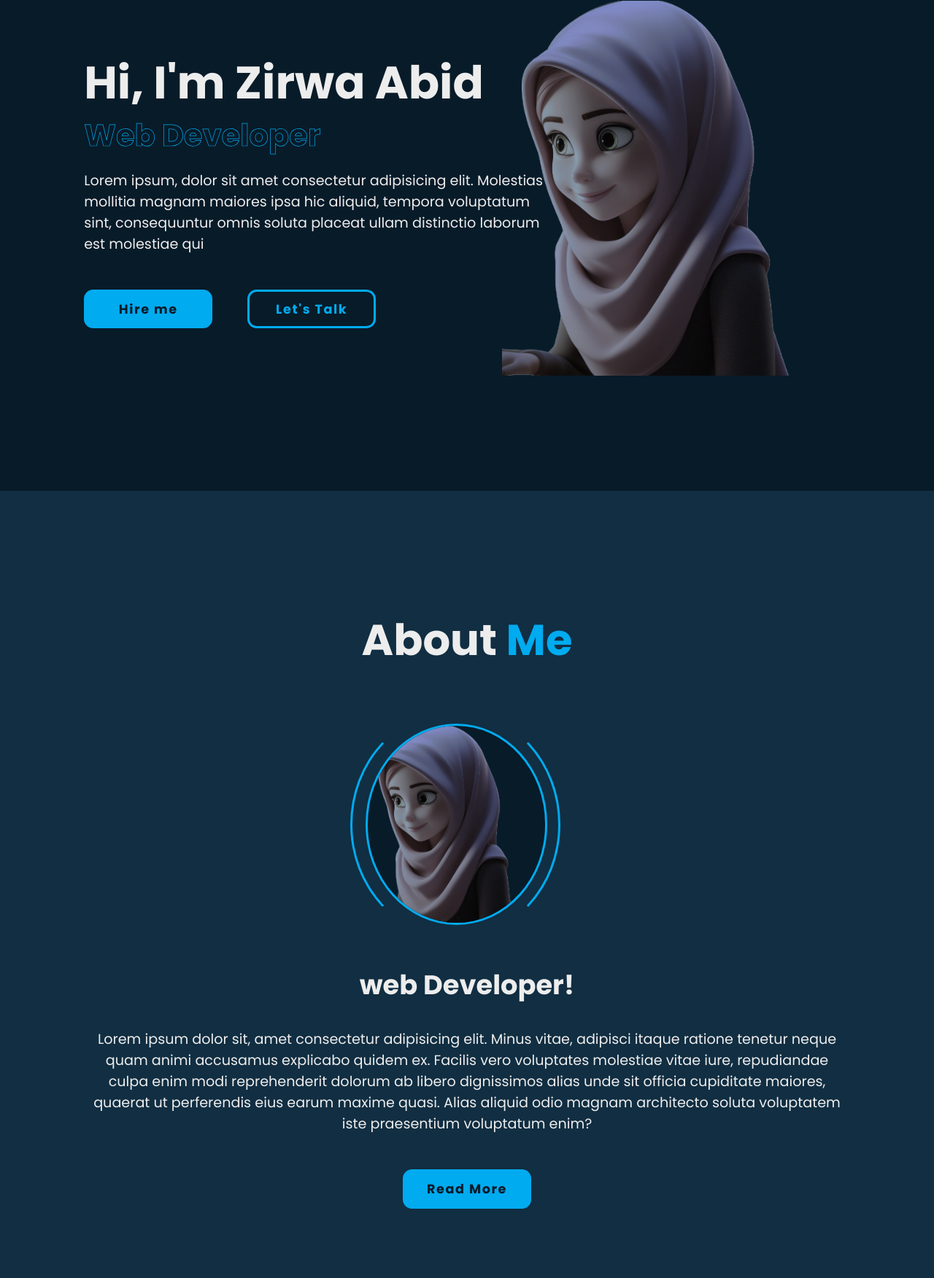
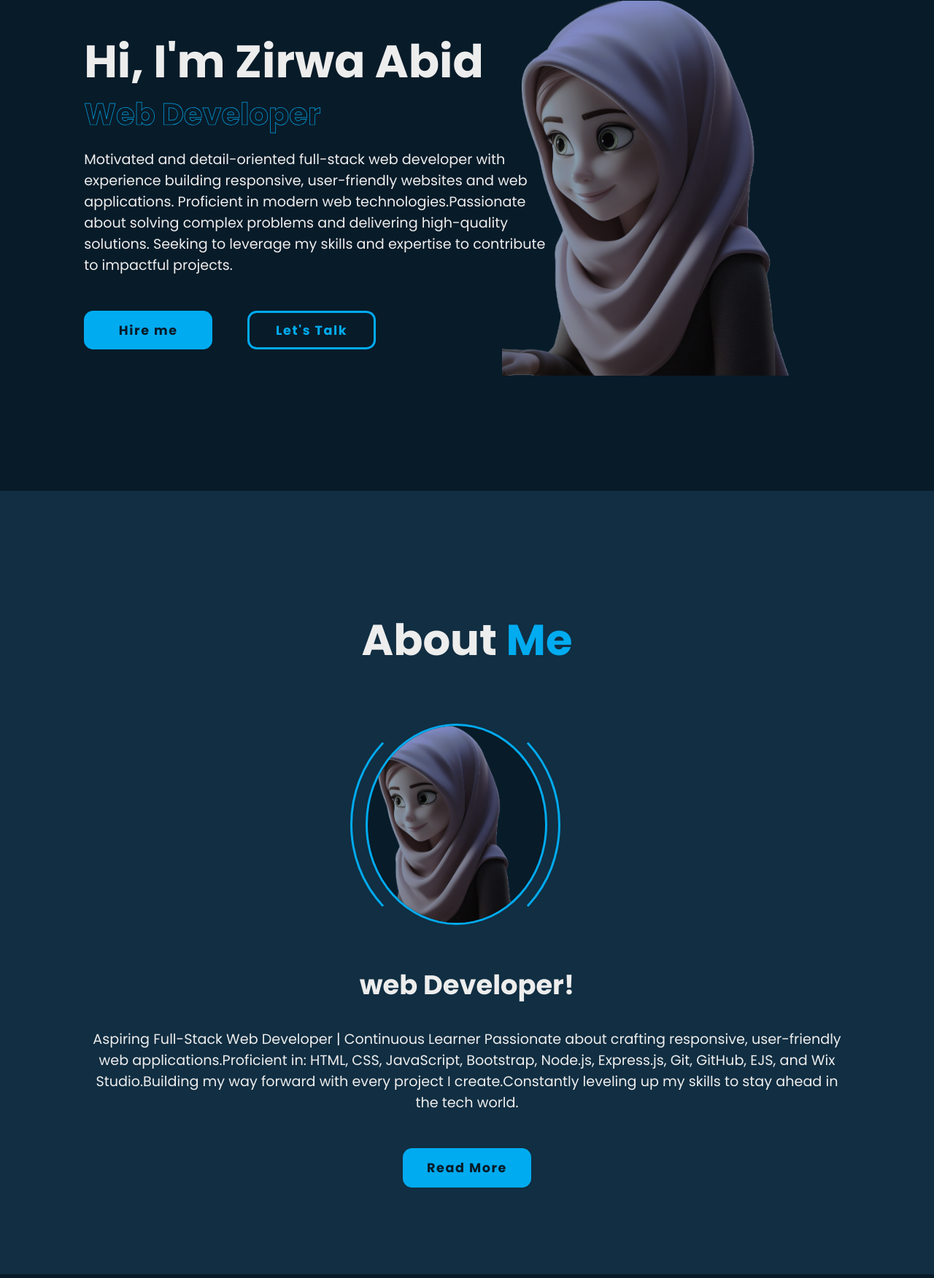
Before and after one commit to Zirwaabid/My-Portfolio, a plain HTML site: page index.html in a window 1280 px wide. Shown: the part 127-1879 px from the top of the page at 73% size. Drawn offline with nearby package versions, Linux system fonts and the light colour scheme.

Commit message:
portfolio

```diff
--- a/index.html
+++ b/index.html
@@ -32,8 +32,11 @@
         <div class="text-animate">
             <h3>Web Developer</h3>
         </div>
-        <p>Lorem ipsum, dolor sit amet consectetur adipisicing elit. Molestias mollitia magnam maiores ipsa hic aliquid,
-            tempora voluptatum sint, consequuntur omnis soluta placeat ullam distinctio laborum est molestiae qui
+        <p>Motivated and detail-oriented full-stack web developer with experience building responsive, user-friendly
+            websites and web applications. Proficient in modern web technologies.Passionate about solving complex
+            problems and delivering high-quality solutions. Seeking to leverage my skills and expertise to contribute to
+            impactful projects.
+
         </p>
         <div class="btn-box">
             <a href="#" class="btn">Hire me</a>
@@ -52,17 +55,16 @@
     </div>
     <div class="about-content">
         <h3>web Developer!</h3>
-        <p>Lorem ipsum dolor sit, amet consectetur adipisicing elit. Minus vitae, adipisci itaque ratione tenetur neque
-            quam animi accusamus explicabo quidem ex. Facilis vero voluptates molestiae vitae iure, repudiandae culpa
-            enim modi reprehenderit dolorum ab libero dignissimos alias unde sit officia cupiditate maiores, quaerat ut
-            perferendis eius earum maxime quasi. Alias aliquid odio magnam architecto soluta voluptatem iste praesentium
-            voluptatum enim?</p>
+        <p>Aspiring Full-Stack Web Developer | Continuous Learner Passionate about crafting responsive, user-friendly
+            web applications.Proficient in: HTML, CSS, JavaScript, Bootstrap, Node.js, Express.js, Git, GitHub, EJS, and
+            Wix Studio.Building my way forward with every project I create.Constantly leveling up my skills to stay
+            ahead in the tech world.</p>
         <div class="btn-box btns">
             <a href="#" class="btn">Read More</a>
         </div>
     </div>
 </section>
-
+g
 <!-- section about skills  -->
 <section class="skills" id="skills">
     <h2 class="heading">My <span>Skills</span></h2>
```
